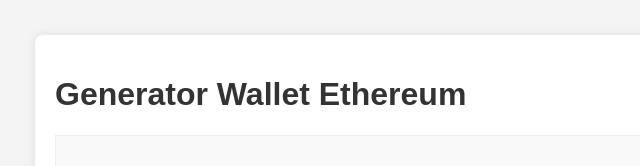
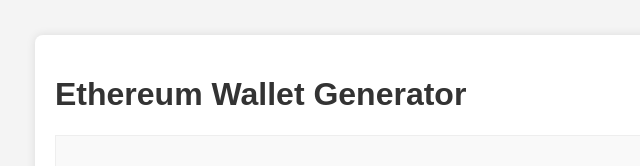
Before and after one commit to andre4freelance/ethereum-wallet-generator, a website: page public/index.html in a window 1280 px wide. Shown: the top 166 px of the page, without its empty margins (0-640 px from the left). Drawn offline with Linux system fonts and the light colour scheme; no server answers.

Commit message:
Update title and heading for consistency in wallet generator UI

```diff
--- a/public/index.html
+++ b/public/index.html
@@ -3,12 +3,12 @@
 <head>
     <meta charset="UTF-8">
     <meta name="viewport" content="width=device-width, initial-scale=1.0">
-    <title>Generator Wallet Full-Stack</title>
+    <title>Wallet Generator</title>
     <link rel="stylesheet" href="/style.css">
 </head>
 <body>
     <div class="container">
-        <h1>Generator Wallet Ethereum</h1>
+        <h1>Ethereum Wallet Generator</h1>
 
         <div id="authArea">
             <div id="loginFormArea">
```
